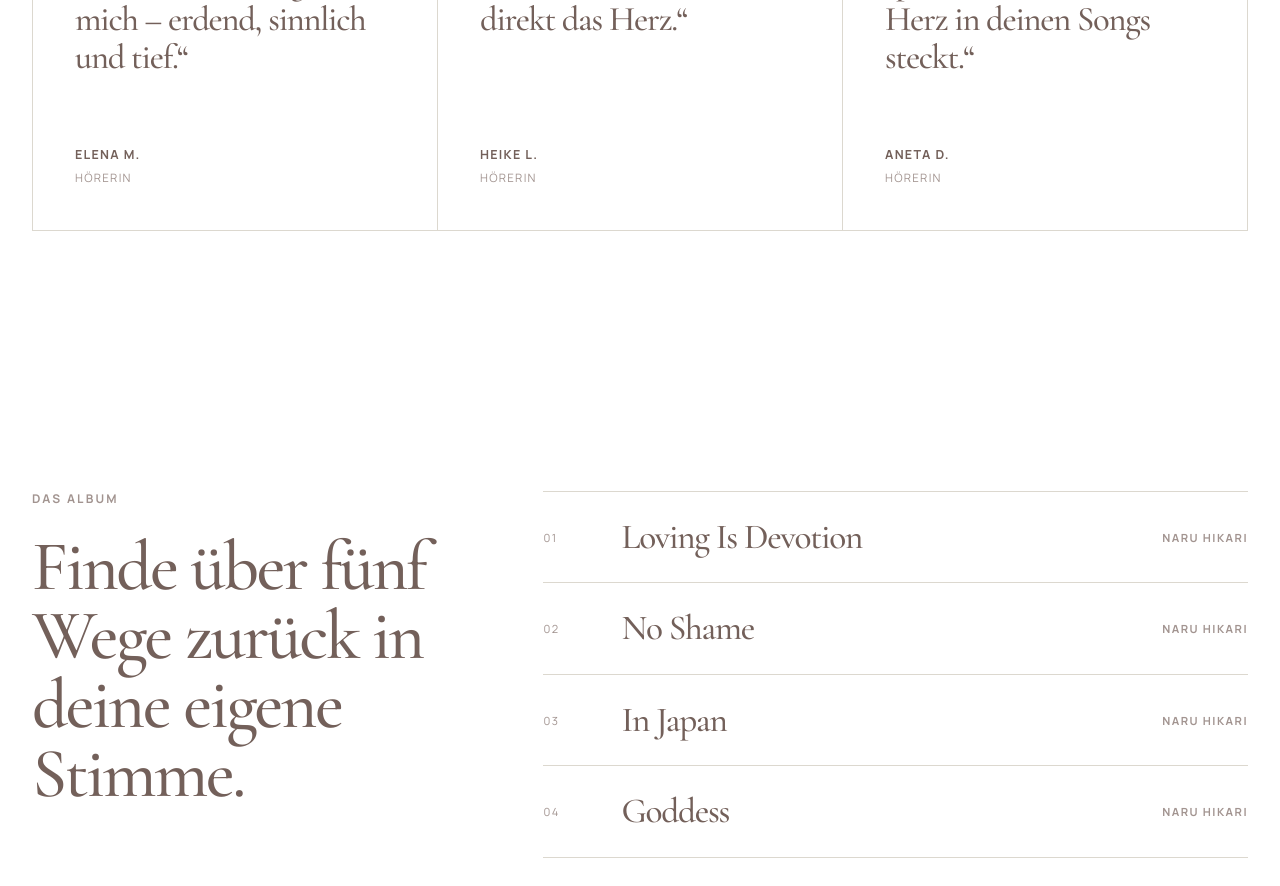
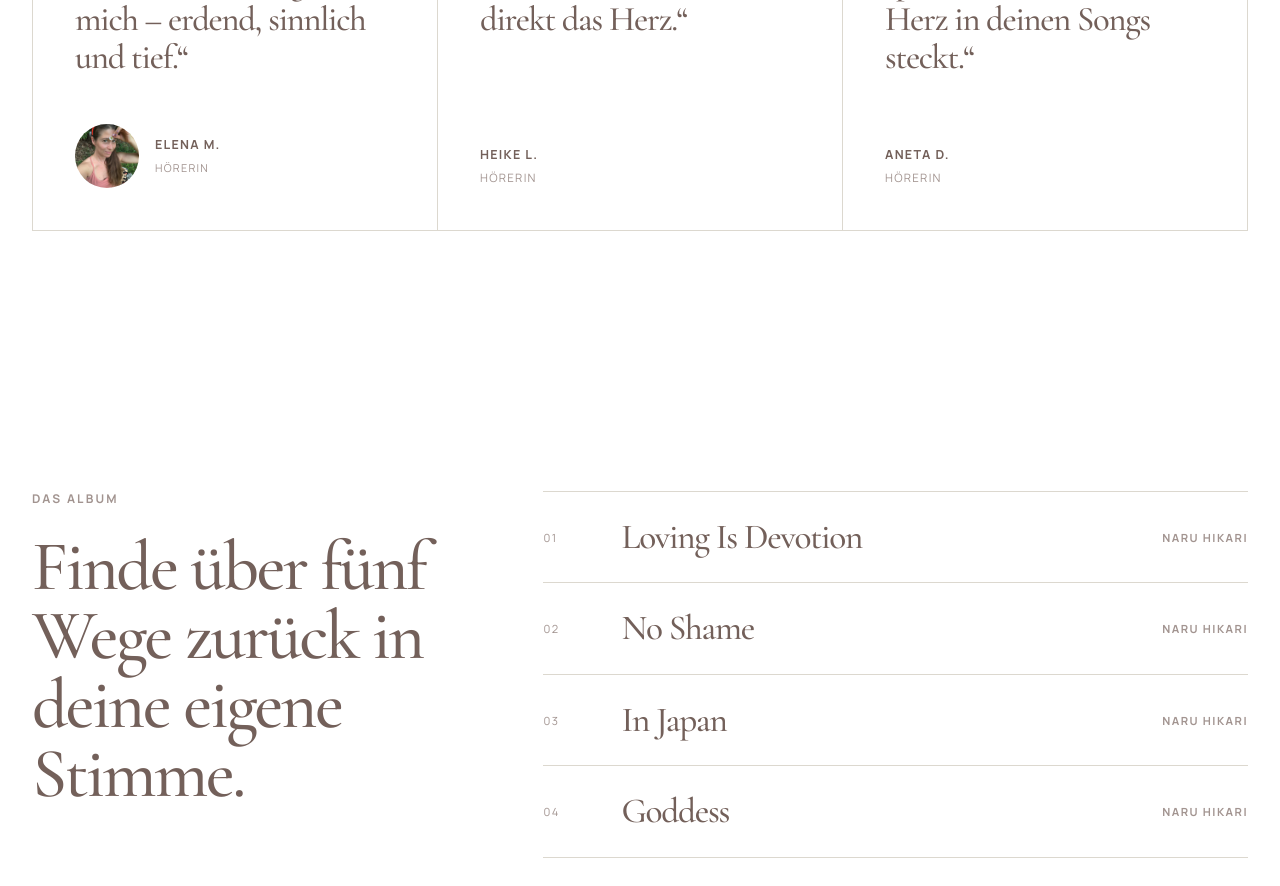
Before and after one commit to AuraLumiaTrix/auralumia-main-site, a Next.js app: page /musik in a window 1280 px wide. Shown: the part 2860-3746 px from the top of the page. Built offline with nearby package versions, Linux system fonts and the light colour scheme.

Commit message:
Reposition coaching testimonials and add Elena avatars

```diff
--- a/app/globals.css
+++ b/app/globals.css
@@ -233,6 +233,7 @@ p { margin:0; }
 .testimonial-attribution strong { color:var(--ink); font-size:.78rem; }
 .testimonial-attribution-with-avatar { align-items:center; flex-direction:row; gap:16px; }
 .testimonial-attribution-with-avatar > img { width:64px; height:64px; border-radius:50%; object-fit:cover; }
+.testimonial-attribution-with-avatar > img.testimonial-avatar-elena { object-position:center 24%; }
 .testimonial-attribution-with-avatar > span { display:flex; flex-direction:column; gap:3px; }
 .testimonial-attribution-with-avatar small { color:var(--gold); font-size:.68rem; }
 .testimonial-inline { display:grid; grid-template-columns:.8fr 1.2fr; gap:9vw; padding-block:120px; border-block:1px solid var(--line); }
--- a/app/mentoring/page.tsx
+++ b/app/mentoring/page.tsx
@@ -17,14 +17,6 @@ export default function MentoringPage() {
     <section className="mentoring-manifesto"><div className="shell"><p>Keine schnelle Lösung.</p><p>Kein spirituelles Darüberhinweggehen.</p><h2>Eine präzise, intuitive und körpernahe Begleitung für das, was wirklich in Bewegung kommen will.</h2></div></section>
     <section className="mentoring-formats shell"><div className="section-heading"><div><p className="eyebrow">ZWEI FORMATE</p><h2>Wähle die Nähe, die deine Schwelle braucht.</h2></div></div>{formats.map((format)=><article className="mentoring-card" key={format.title}><div className="mentoring-image"><img src={format.image} alt={format.title} /></div><div className="mentoring-copy"><span>{format.label}</span><h2>{format.title}</h2><p>{format.text}</p><strong>{format.price}</strong></div></article>)}</section>
     <section className="fit-section shell"><div><p className="eyebrow">WARUM DIESER RAUM FÜR DICH DER RICHTIGE IST</p><h2>Verkörpere, was du längst erkannt hast.</h2></div><ul><li>Du erkennst deine Muster, aber sie bestimmen noch immer deine Entscheidungen.</li><li>Du stehst vor einer persönlichen oder beruflichen Neuorientierung.</li><li>Du wünschst dir Tiefe, Klarheit und eine Begleitung, die dich nicht klein macht.</li><li>Du bist bereit, Verantwortung für die Veränderung zu übernehmen, die du dir wünschst.</li></ul></section>
-    <section className="testimonial-section shell" aria-labelledby="mentoring-stimmen">
-      <div className="testimonial-heading"><p className="eyebrow">STIMMEN AUS DER BEGLEITUNG</p><h2 id="mentoring-stimmen">Wenn ein sicherer Raum Veränderung möglich macht.</h2></div>
-      <article className="testimonial-feature">
-        <img src="/testimonial-elena-m.jpg" alt="Elena M." loading="lazy" />
-        <div><blockquote>„Ich war auf der Suche nach Unterstützung, Halt und einem sicheren Raum für meine persönlichen Themen. Genau das habe ich gefunden. Ich wurde mit den richtigen Impulsen durch meinen Prozess geleitet.“</blockquote><p className="testimonial-attribution"><strong>Elena M.</strong><span>Persönliche Begleitung</span></p></div>
-      </article>
-      <article className="testimonial-card testimonial-card-wide"><blockquote>„Die Begleitung war auf der einen Seite klar und strukturiert und gleichzeitig weich, warm, weiblich, nährend und fließend. Die wertvollen Inspirationen und Impulse haben mir geholfen, alte Denkmuster zu durchbrechen.“</blockquote><p className="testimonial-attribution"><strong>Kundinnenstimme</strong><span>Anonymisiert · persönliche Begleitung</span></p></article>
-    </section>
     <section className="closing-cta shell"><p className="eyebrow">DEIN NÄCHSTER SCHRITT</p><h2>Triff eine klare Entscheidung für deinen nächsten Raum.</h2><a className="button button-outline" href="/ueber-jennifer">Jennifer Olivia kennenlernen</a></section>
   </>;
 }
--- a/app/musik/page.tsx
+++ b/app/musik/page.tsx
@@ -1,4 +1,5 @@
 import type { Metadata } from "next";
+import Image from "next/image";
 import Link from "next/link";
 import { PageHero } from "@/components/page-hero";
 import { YouTubeListener } from "@/components/youtube-listener";
@@ -27,7 +28,7 @@ export default function MusikPage() {
 
     <section className="embedded-media shell" id="naru-player"><div className="embedded-media-heading"><p className="eyebrow">RISING OF THE WOMB · PLAYER</p><h2>Wähle deinen Song.</h2></div><YouTubeListener items={tracks} initialId={tracks[0].id} title="Naru Hikari – Rising of the Womb" ariaLabel="Songs von Naru Hikari auswählen" /></section>
 
-    <section className="testimonial-section music-testimonials shell" aria-labelledby="musik-stimmen"><div className="testimonial-heading"><p className="eyebrow">STIMMEN ZU RISING OF THE WOMB</p><h2 id="musik-stimmen">Was die Musik im Inneren berührt.</h2></div><div className="testimonial-grid"><article className="testimonial-card"><blockquote>„Deine Songs und deine Stimme haben eine intensive Wirkung auf mich – erdend, sinnlich und tief.“</blockquote><p className="testimonial-attribution"><strong>Elena M.</strong><span>Hörerin</span></p></article><article className="testimonial-card"><blockquote>„Ich hatte wunderschöne Gänsehautmomente. Deine Musik berührt direkt das Herz.“</blockquote><p className="testimonial-attribution"><strong>Heike L.</strong><span>Hörerin</span></p></article><article className="testimonial-card"><blockquote>„Ich hatte beim Hören richtige Gänsehaut. Man spürt, wie viel Gefühl und Herz in deinen Songs steckt.“</blockquote><p className="testimonial-attribution"><strong>Aneta D.</strong><span>Hörerin</span></p></article></div></section>
+    <section className="testimonial-section music-testimonials shell" aria-labelledby="musik-stimmen"><div className="testimonial-heading"><p className="eyebrow">STIMMEN ZU RISING OF THE WOMB</p><h2 id="musik-stimmen">Was die Musik im Inneren berührt.</h2></div><div className="testimonial-grid"><article className="testimonial-card"><blockquote>„Deine Songs und deine Stimme haben eine intensive Wirkung auf mich – erdend, sinnlich und tief.“</blockquote><p className="testimonial-attribution testimonial-attribution-with-avatar"><Image className="testimonial-avatar-elena" src="/testimonial-elena-m-avatar.jpg" alt="Elena M." width={1200} height={1600} sizes="64px" /><span><strong>Elena M.</strong><small>Hörerin</small></span></p></article><article className="testimonial-card"><blockquote>„Ich hatte wunderschöne Gänsehautmomente. Deine Musik berührt direkt das Herz.“</blockquote><p className="testimonial-attribution"><strong>Heike L.</strong><span>Hörerin</span></p></article><article className="testimonial-card"><blockquote>„Ich hatte beim Hören richtige Gänsehaut. Man spürt, wie viel Gefühl und Herz in deinen Songs steckt.“</blockquote><p className="testimonial-attribution"><strong>Aneta D.</strong><span>Hörerin</span></p></article></div></section>
 
     <section className="tracklist shell"><div><p className="eyebrow">DAS ALBUM</p><h2>Finde über fünf Wege zurück in deine eigene Stimme.</h2></div><ol>{tracks.map((track, index) => <li key={track.id}><span>{String(index + 1).padStart(2, "0")}</span><h3>{track.label}</h3><b>NARU HIKARI</b></li>)}</ol></section>
 
--- a/app/somatic-karma/page.tsx
+++ b/app/somatic-karma/page.tsx
@@ -1,4 +1,5 @@
 import type { Metadata } from "next";
+import Image from "next/image";
 import Link from "next/link";
 import { PageHero } from "@/components/page-hero";
 import { links } from "@/lib/site-content";
@@ -33,7 +34,7 @@ export default function SomaticKarmaPage() {
     <section className="archetypes shell"><div className="section-heading"><div><p className="eyebrow">DIE VIER ARCHETYPEN</p><h2>Erkenne dein Schutzsystem. Finde deinen Weg zurück zu dir.</h2></div><p>Kein Archetyp ist ein Etikett. Er ist eine Landkarte für das, was einmal klug war – und heute neu verhandelt werden darf.</p></div><div className="archetype-grid">{archetypes.map(([no,title,wound,text])=><article key={no}><span>{no}</span><h3>{title}</h3><b>{wound}</b><p>{text}</p></article>)}</div></section>
     <section className="rooms"><div className="shell"><div className="section-heading"><div><p className="eyebrow">DIE DIGITALEN RÄUME</p><h2>Wähle deinen Zugang zur inneren Landkarte.</h2></div></div><div className="room-grid">{rooms.map(room=><a className="room-card" href={room.href} key={room.title}><img src={room.image} alt="" /><div><span>{room.label}</span><h3>{room.title}</h3><p>{room.text}</p><b>Öffnen</b></div></a>)}</div></div></section>
     <section className="depth shell"><div className="depth-card"><img src="/products/produktbild-audio-bundle.png" alt="Somatic Karma Audio Bundle" /><div><p className="eyebrow">DEIN ARCHETYP · DEINE PRAXIS</p><h2>Audio Bundle</h2><p>Meditation, Affirmation und Transformationsritual für deinen Hauptarchetypen.</p><strong>47 €</strong><a className="text-link" href={links.audio}>Bundle ansehen</a></div></div><div className="depth-card"><img src="/products/produktbild-somatic-karma-code.png" alt="Somatic Karma Code" /><div><p className="eyebrow">DEINE PERSÖNLICHE SIGNATUR</p><h2>Somatic Karma Code</h2><p>Dein Geburtshoroskop und dein Archetyp als persönliche Audioanalyse – Essential oder von Jennifer Olivia eingesprochen.</p><strong>97 € · 333 €</strong><a className="text-link" href={links.code}>Code entdecken</a></div></div></section>
-    <section className="testimonial-inline shell" aria-labelledby="audio-stimme"><div><p className="eyebrow">STIMME ZUR ANKERMEDITATION</p><h2 id="audio-stimme">Ein Ritual, das im Alltag weiterträgt.</h2></div><div><blockquote>„Diese persönliche Meditation ist für mich eines der schönsten Geschenke, die ich je bekommen habe. Ich höre sie mittlerweile fast jeden Abend. Sie ist mein sicherer Hafen in schwierigen Momenten und gibt mir Kraft und innere Ruhe.“</blockquote><p className="testimonial-attribution"><strong>Elena M.</strong><span>Individuelle Ankermeditation</span></p></div></section>
+    <section className="testimonial-inline shell" aria-labelledby="audio-stimme"><div><p className="eyebrow">STIMME ZUR ANKERMEDITATION</p><h2 id="audio-stimme">Ein Ritual, das im Alltag weiterträgt.</h2></div><div><blockquote>„Diese persönliche Meditation ist für mich eines der schönsten Geschenke, die ich je bekommen habe. Ich höre sie mittlerweile fast jeden Abend. Sie ist mein sicherer Hafen in schwierigen Momenten und gibt mir Kraft und innere Ruhe.“</blockquote><p className="testimonial-attribution testimonial-attribution-with-avatar"><Image className="testimonial-avatar-elena" src="/testimonial-elena-m-avatar.jpg" alt="Elena M." width={1200} height={1600} sizes="64px" /><span><strong>Elena M.</strong><small>Individuelle Ankermeditation</small></span></p></div></section>
     <section className="closing-cta shell"><p className="eyebrow">BEREIT FÜR DEINEN ERSTEN SPIEGEL?</p><h2>Erkenne das Muster. Ohne dich darin zu verlieren.</h2><a className="button button-outline" href={links.navigator}>Navigator starten</a></section>
   </>;
 }
```
Also changed, not shown: app/ueber-jennifer/page.tsx (+9 -0 lines), public/testimonial-elena-m-avatar.jpg (added).
